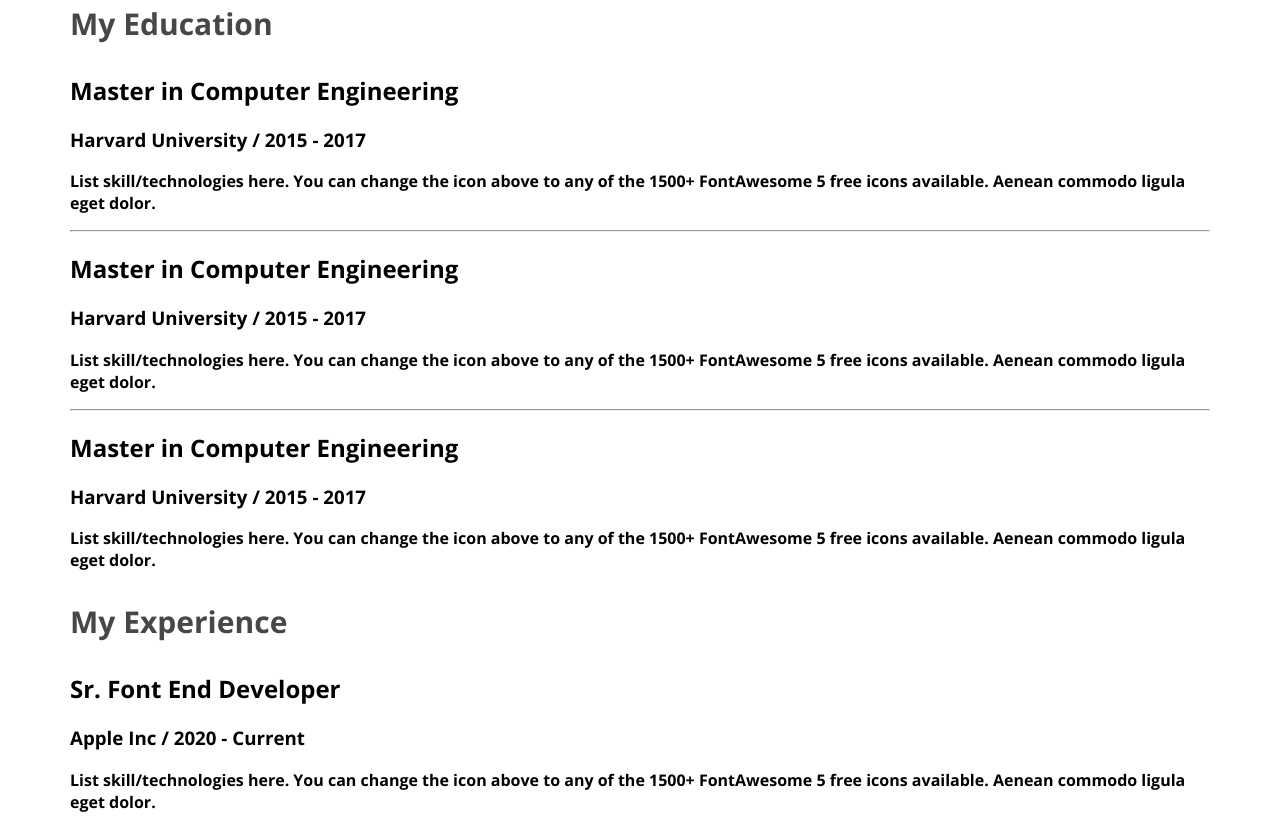
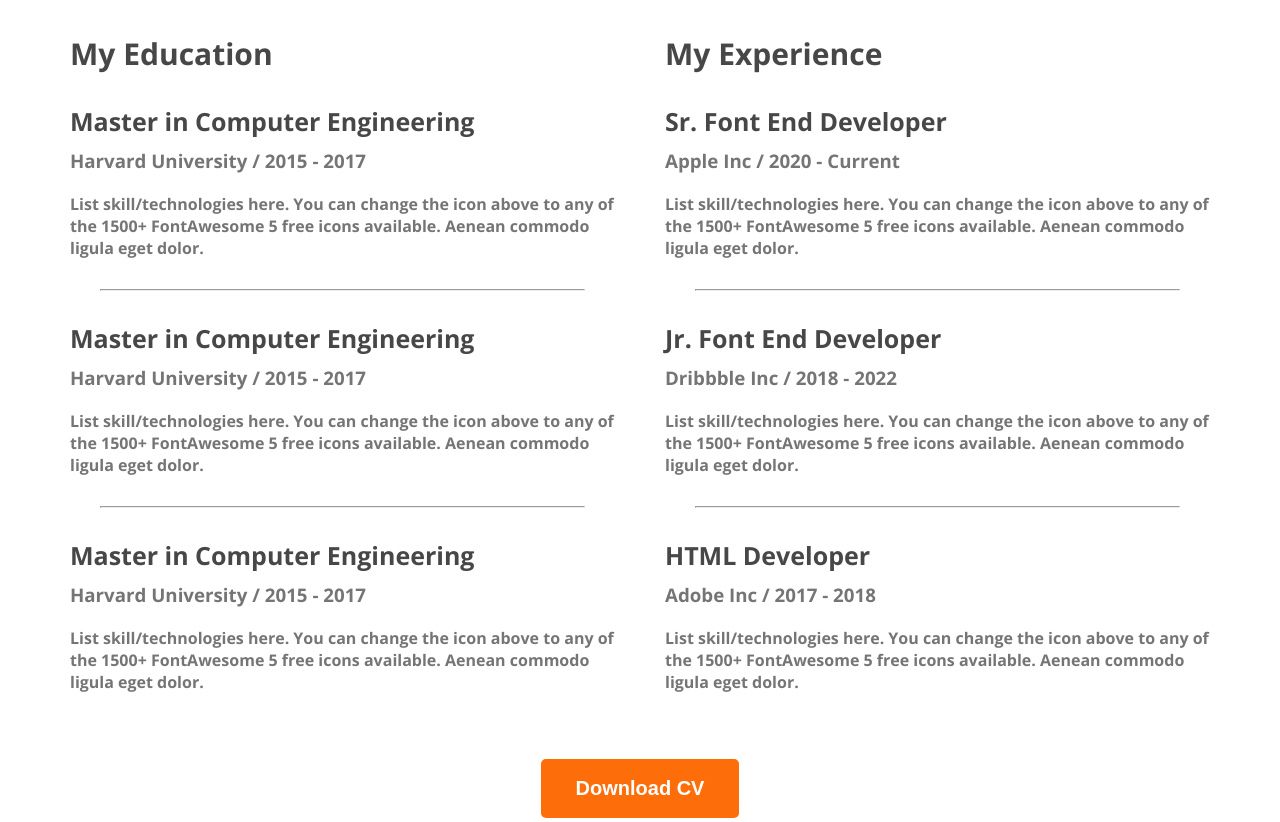
Before and after one commit to AliAbid178/webdeveloper-portfolio, a plain HTML site: page index.html in a window 1280 px wide. Shown: the part 2404-3226 px from the top of the page. Drawn offline with nearby package versions, Linux system fonts and the light colour scheme.

Commit message:
finish the resumi section

```diff
--- a/index.html
+++ b/index.html
@@ -144,6 +144,9 @@
 
                 </div>
             </div>
+            <div class="download-cv">
+                <button class="btn-primary">Download CV</button>
+            </div>
          </section>
     </main>
     <footer>
--- a/styles/portfolio.css
+++ b/styles/portfolio.css
@@ -160,3 +160,31 @@ main section {
     font-size: 30px;
     font-weight: 700;
 }
+
+.resume-container {
+    display: flex;
+    gap: 50px;
+}
+
+.resume-item-title {
+    color: #474747;
+    font-size: 25px;
+    font-weight: 700;
+    margin-bottom: 10px;
+}
+.resume-item-institute{
+    margin-bottom: 20px;
+    margin-top: 0px;
+}
+
+.resume-item-institute,
+.resume-item-description {
+    color: #757575;
+}
+.resume-container hr{
+    margin: 30px;
+}
+.download-cv{
+    text-align: center;
+    margin-top: 50px;
+}
```
